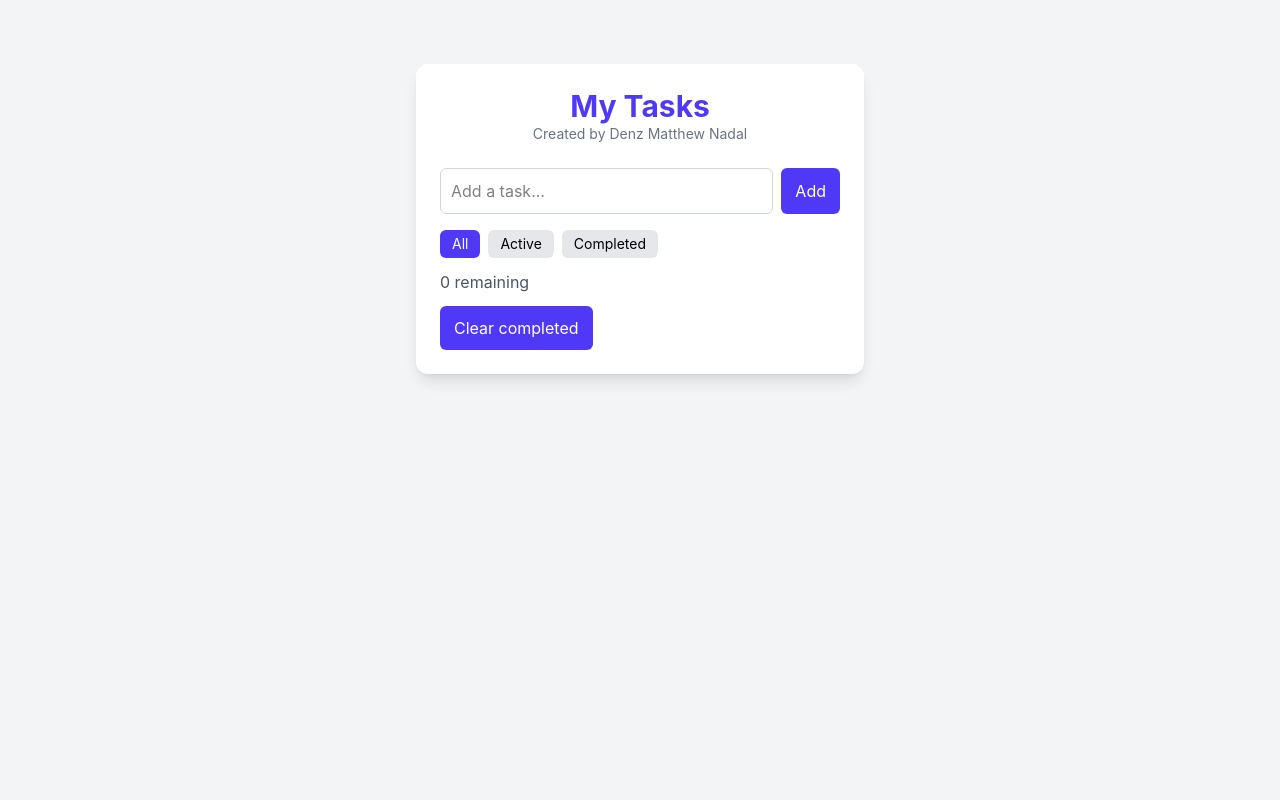
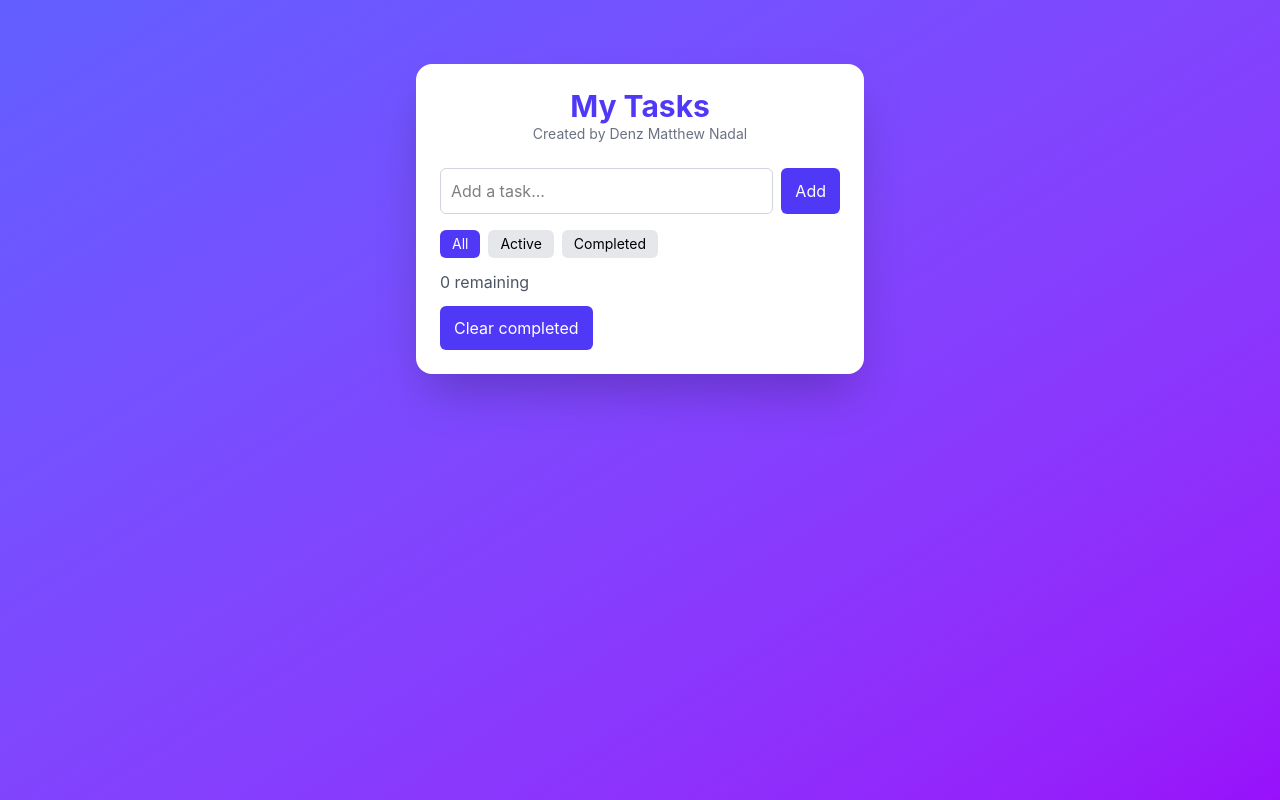
Before and after one commit to Denznadal14/activity-1, a React (Vite) app: page / in a window 1280 px wide. Built offline with nearby package versions, Linux system fonts and the light colour scheme.

Commit message:
Add gradient background and card styling

```diff
--- a/src/App.jsx
+++ b/src/App.jsx
@@ -48,8 +48,8 @@ export default function App() {
   );
 
   return (
-    <div className="min-h-screen bg-gray-100 p-6 font-sans">
-      <main className="mx-auto mt-10 max-w-md rounded-xl bg-white p-6 shadow-lg">
+    <div className="min-h-screen bg-linear-to-br from-indigo-500 to-purple-600 p-6 font-sans">
+      <main className="mx-auto mt-10 max-w-md rounded-2xl bg-white p-6 shadow-2xl">
         <header className="mb-6 text-center">
           <h1 className="text-3xl font-bold text-indigo-600">My Tasks</h1>
           <p className="text-sm text-gray-500">Created by Denz Matthew Nadal</p>
```
